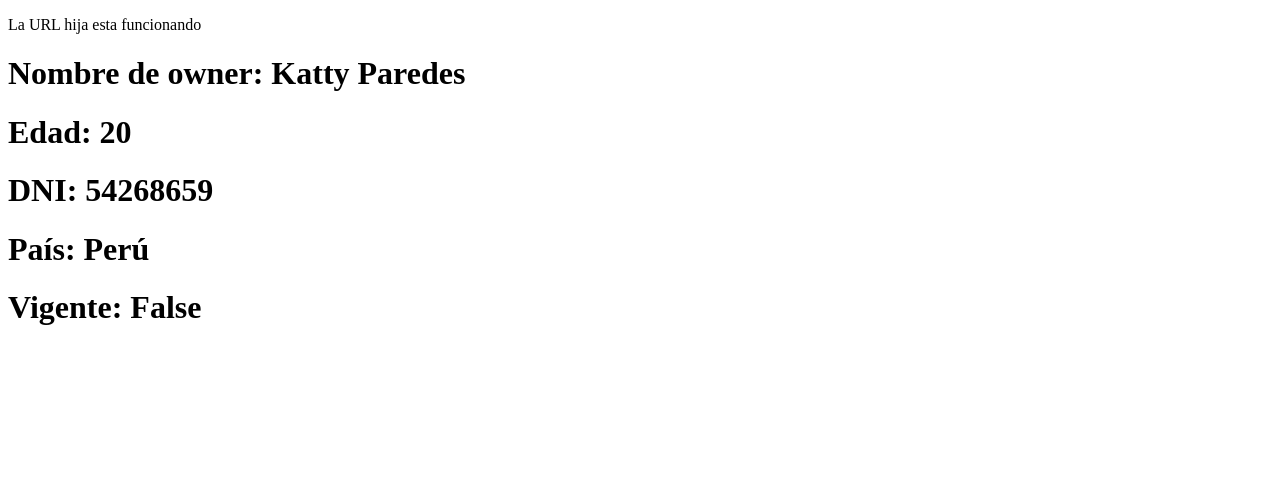
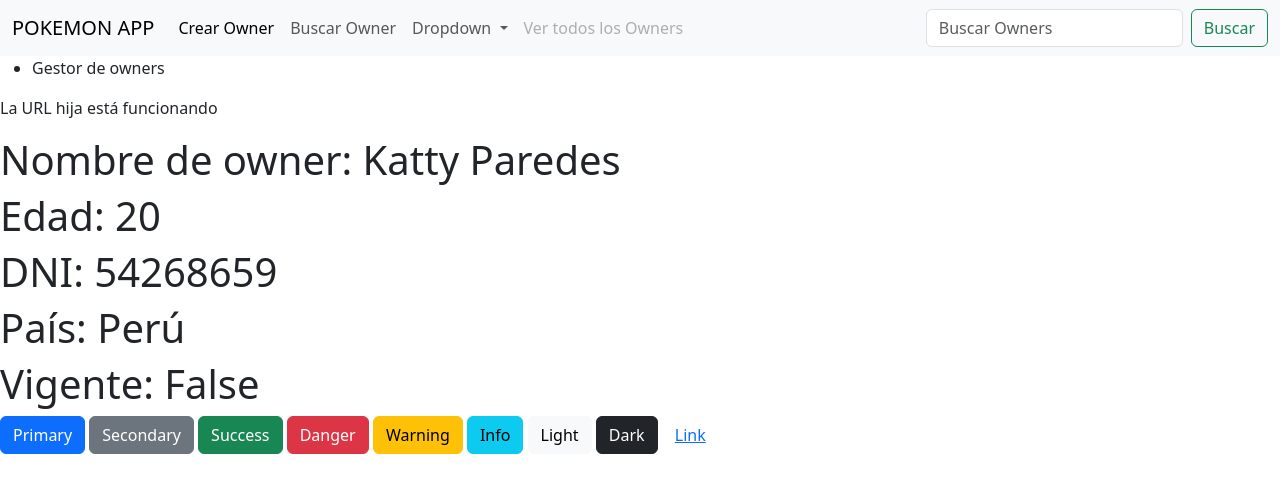
Before and after one commit to cuentaJh/pokemon-jpn, a Django app: page /owner/owner_list/ in a window 1280 px wide. Shown: the top 493 px of the page. Run offline with Django 4.2, Linux system fonts and the light colour scheme.

Commit message:
estilo nuevo

```diff
--- /dev/null
+++ b/owner/templates/base_generic.html
@@ -0,0 +1,61 @@
+<!DOCTYPE html>
+<html lang="en">
+<head>
+    <meta charset="UTF-8">
+    {%  block title %} <title>Pokemon APP</title> {% endblock %}
+    <link href="https://cdn.jsdelivr.net/npm/bootstrap@5.3.2/dist/css/bootstrap.min.css" rel="stylesheet" integrity="sha384-T3c6CoIi6uLrA9TneNEoa7RxnatzjcDSCmG1MXxSR1GAsXEV/Dwwykc2MPK8M2HN" crossorigin="anonymous">
+
+    <script src="https://cdn.jsdelivr.net/npm/bootstrap@5.3.2/dist/js/bootstrap.bundle.min.js" integrity="sha384-C6RzsynM9kWDrMNeT87bh95OGNyZPhcTNXj1NW7RuBCsyN/o0jlpcV8Qyq46cDfL" crossorigin="anonymous"></script>
+
+</head>
+<body>
+<nav class="navbar navbar-expand-lg bg-body-tertiary">
+    <div class="container-fluid">
+        <a class="navbar-brand" href="#">POKEMON APP</a>
+        <button class="navbar-toggler" type="button" data-bs-toggle="collapse" data-bs-target="#navbarSupportedContent"
+                aria-controls="navbarSupportedContent" aria-expanded="false" aria-label="Toggle navigation">
+            <span class="navbar-toggler-icon"></span>
+        </button>
+        <div class="collapse navbar-collapse" id="navbarSupportedContent">
+            <ul class="navbar-nav me-auto mb-2 mb-lg-0">
+                <li class="nav-item">
+                    <a class="nav-link active" aria-current="page" href="#">Crear Owner</a>
+                </li>
+                <li class="nav-item">
+                    <a class="nav-link" href="#">Buscar Owner</a>
+                </li>
+                <li class="nav-item dropdown">
+                    <a class="nav-link dropdown-toggle" href="#" role="button" data-bs-toggle="dropdown"
+                       aria-expanded="false">
+                        Dropdown
+                    </a>
+                    <ul class="dropdown-menu">
+                        <li><a class="dropdown-item" href="#">Action</a></li>
+                        <li><a class="dropdown-item" href="#">Another action</a></li>
+                        <li>
+                            <hr class="dropdown-divider">
+                        </li>
+                        <li><a class="dropdown-item" href="#">Something else here</a></li>
+                    </ul>
+                </li>
+                <li class="nav-item">
+                    <a class="nav-link disabled" aria-disabled="true">Ver todos los Owners</a>
+                </li>
+            </ul>
+            <form class="d-flex" role="search">
+                <input class="form-control me-2" type="search" placeholder="Buscar Owners" aria-label="Search">
+                <button class="btn btn-outline-success" type="submit">Buscar</button>
+            </form>
+        </div>
+    </div>
+</nav>
+    <ul>
+        <li>Gestor de owners</li>
+    </ul>
+
+    {% block content %}
+
+    {% endblock %}
+
+</body>
+</html>
--- a/owner/templates/owner_list.html
+++ b/owner/templates/owner_list.html
@@ -1,15 +1,24 @@
-<!DOCTYPE html>
-<html lang="en">
-<head>
-    <meta charset="UTF-8">
-    <title>Mi primera APP en DJANGO</title>
-</head>
-<body>
-    <p>La URL hija esta funcionando</p>
+{% extends "base_generic.html" %}
+
+
+{% block content %}
+
+    <p>La URL hija está funcionando</p>
     <h1>Nombre de owner: {{ data.nombre }}</h1>
     <h1>Edad: {{ data.edad }}</h1>
     <h1>DNI: {{ data.dni }}</h1>
     <h1>País: {{ data.pais }}</h1>
     <h1>Vigente: {{ data.vigente }}</h1>
-</body>
-</html>
+
+    <button type="button" class="btn btn-primary">Primary</button>
+    <button type="button" class="btn btn-secondary">Secondary</button>
+    <button type="button" class="btn btn-success">Success</button>
+    <button type="button" class="btn btn-danger">Danger</button>
+    <button type="button" class="btn btn-warning">Warning</button>
+    <button type="button" class="btn btn-info">Info</button>
+    <button type="button" class="btn btn-light">Light</button>
+    <button type="button" class="btn btn-dark">Dark</button>
+
+    <button type="button" class="btn btn-link">Link</button>
+
+{% endblock %}
```
